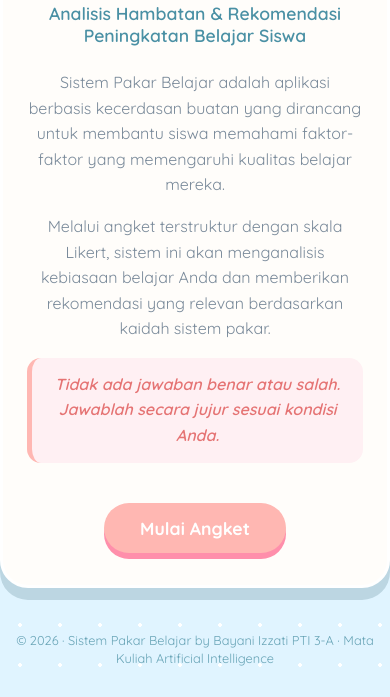
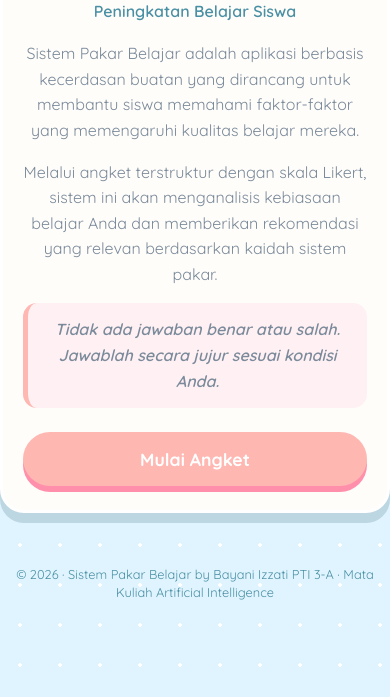
Before and after one commit to tekpen33/pakar-belajar-ai, a plain HTML site: page pakarbelajar.html in a window 390 px wide. Shown: the part 195-892 px from the top of the page. After the commit the page ends 868 px from the top, so only its background shows below. Drawn offline with Linux system fonts and the light colour scheme.

Commit message:
responsiv

```diff
--- a/pakarbelajar.html
+++ b/pakarbelajar.html
@@ -2,6 +2,7 @@
 <html lang="id">
   <head>
     <meta charset="UTF-8" />
+    <meta name="viewport" content="width=device-width, initial-scale=1.0">
     <title>Sistem Pakar Belajar</title>
     <link rel="stylesheet" href="style_pakarbelajar.css" />
   </head>
--- a/style_pakarbelajar.css
+++ b/style_pakarbelajar.css
@@ -1,15 +1,12 @@
-/* ========================= */
-/* GOOGLE FONT */
-/* ========================= */
 @import url("https://fonts.googleapis.com/css2?family=Quicksand:wght@400;600;700&display=swap");
 
-/* ========================= */
-/* GLOBAL */
-/* ========================= */
 * {
   box-sizing: border-box;
 }
 
+/* ========================= */
+/* BODY */
+/* ========================= */
 body {
   background-color: #e0f4ff;
   background-image: radial-gradient(#ffffff 2px, transparent 2px);
@@ -18,11 +15,6 @@ body {
   color: #5d5d5d;
   margin: 0;
   min-height: 100vh;
-
-  display: flex;
-  flex-direction: column;
-  align-items: center;
-  justify-content: center;
 }
 
 /* ========================= */
@@ -30,54 +22,23 @@ body {
 /* ========================= */
 .container {
   background: #fffdfa;
-  padding: 32px 24px;
-  border-radius: 28px;
-  box-shadow: 0 12px 0px #bcd6e2;
-  max-width: 600px;
+  padding: 24px 20px;
+  border-radius: 24px;
+  box-shadow: 0 10px 0px #bcd6e2;
   width: 100%;
+  max-width: 520px;
+  margin: 24px auto;
   text-align: center;
   border: 3px solid #ffffff;
-  margin: 16px;
   position: relative;
 }
 
-/* ICON BUKU */
+/* ICON */
 .container::before {
   content: "📖";
-  font-size: 3.5rem;
+  font-size: 3rem;
   display: block;
   margin-bottom: 10px;
-  animation: floating 3s ease-in-out infinite;
-}
-
-/* SPARKLE */
-.container::after {
-  content: "✨";
-  position: absolute;
-  top: 16px;
-  right: 16px;
-  font-size: 1.6rem;
-  animation: sparkle 2s infinite;
-}
-
-/* ========================= */
-/* ANIMATIONS */
-/* ========================= */
-@keyframes floating {
-  0% { transform: translateY(0); }
-  50% { transform: translateY(-12px); }
-  100% { transform: translateY(0); }
-}
-
-@keyframes sparkle {
-  0%, 100% {
-    opacity: 0;
-    transform: scale(0.6);
-  }
-  50% {
-    opacity: 1;
-    transform: scale(1.2);
-  }
 }
 
 /* ========================= */
@@ -85,21 +46,21 @@ body {
 /* ========================= */
 h1 {
   color: #ff8fab;
-  font-size: 1.9rem;
-  margin-bottom: 4px;
+  font-size: 1.6rem; /* ≥16px */
+  margin-bottom: 6px;
 }
 
 h3 {
   color: #4a90a4;
   font-weight: 600;
-  font-size: 1.1rem;
-  margin-bottom: 24px;
+  font-size: 1rem;
+  margin-bottom: 20px;
 }
 
 .intro p {
   line-height: 1.6;
   color: #7a8a9a;
-  font-size: 1rem;
+  font-size: 1rem; /* FIX ZOOM */
   margin-bottom: 14px;
 }
 
@@ -109,7 +70,7 @@ h3 {
   border-radius: 14px;
   border-left: 5px solid #ffb7b2;
   font-weight: 600;
-  color: #e57373 !important;
+  color: #e57373;
   font-style: italic;
   font-size: 0.95rem;
 }
@@ -118,34 +79,23 @@ h3 {
 /* BUTTON */
 /* ========================= */
 .btn-start {
-  display: inline-block;
+  display: block;
+  width: 100%;
   background-color: #ffb7b2;
   color: white;
-  padding: 14px 36px;
+  padding: 16px;
   border-radius: 40px;
   text-decoration: none;
   font-weight: 700;
   font-size: 1.1rem;
   box-shadow: 0 6px 0px #ff8fab;
-  transition: all 0.25s ease;
-  margin-top: 26px;
-}
-
-.btn-start:hover {
-  transform: scale(1.05);
-  background-color: #ff9aa2;
-}
-
-.btn-start:active {
-  transform: translateY(3px);
-  box-shadow: 0 3px 0px #ff8fab;
+  margin-top: 24px;
 }
 
 /* ========================= */
 /* FOOTER */
 /* ========================= */
 footer {
-  margin-top: auto;
   padding: 16px;
   text-align: center;
 }
@@ -153,22 +103,17 @@ footer {
 footer p {
   font-size: 0.8rem;
   color: #4a90a4;
-  opacity: 0.8;
   line-height: 1.4;
 }
 
 /* ========================= */
-/* DESKTOP (LAYAR BESAR) */
+/* DESKTOP */
 /* ========================= */
 @media (min-width: 768px) {
 
   .container {
     padding: 50px 40px;
     border-radius: 40px;
-  }
-
-  .container::before {
-    font-size: 5rem;
   }
 
   h1 {
@@ -185,6 +130,6 @@ footer p {
 
   .btn-start {
     font-size: 1.3rem;
-    padding: 18px 50px;
+    padding: 18px;
   }
 }
```
